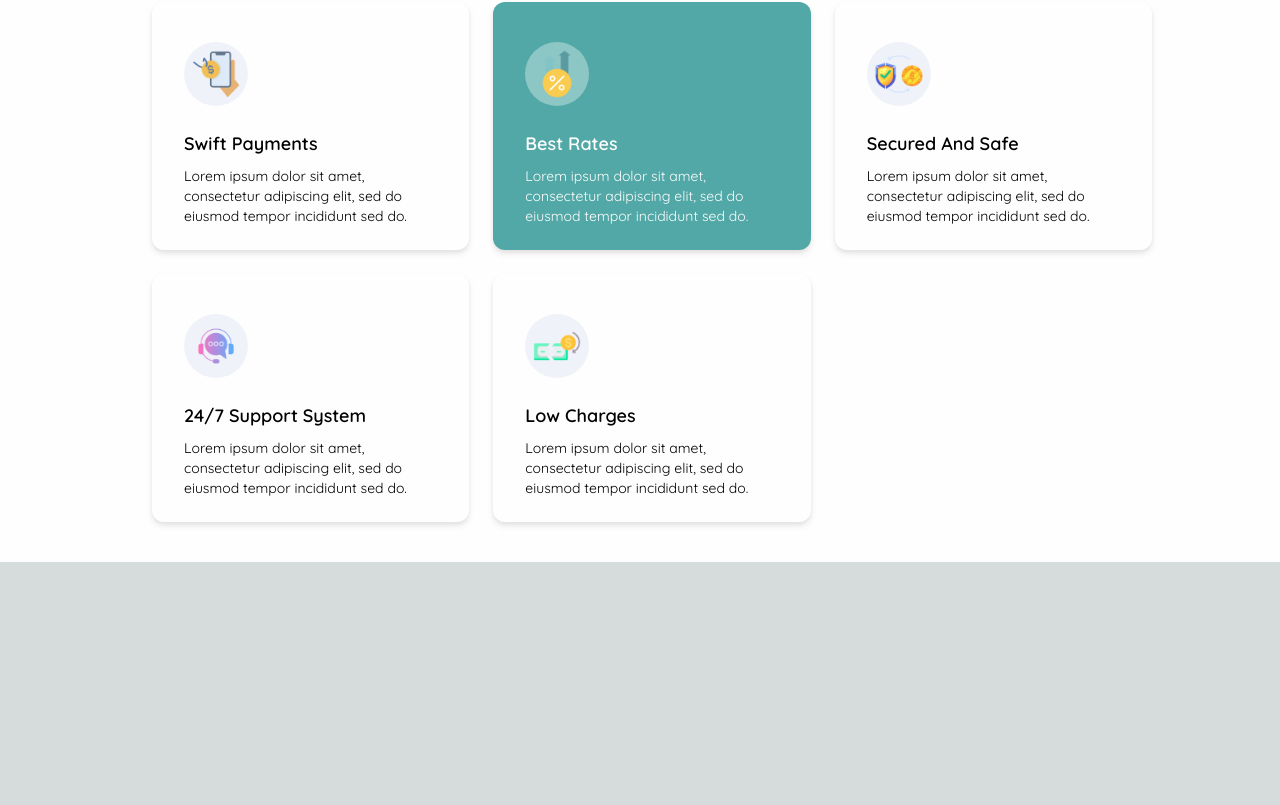
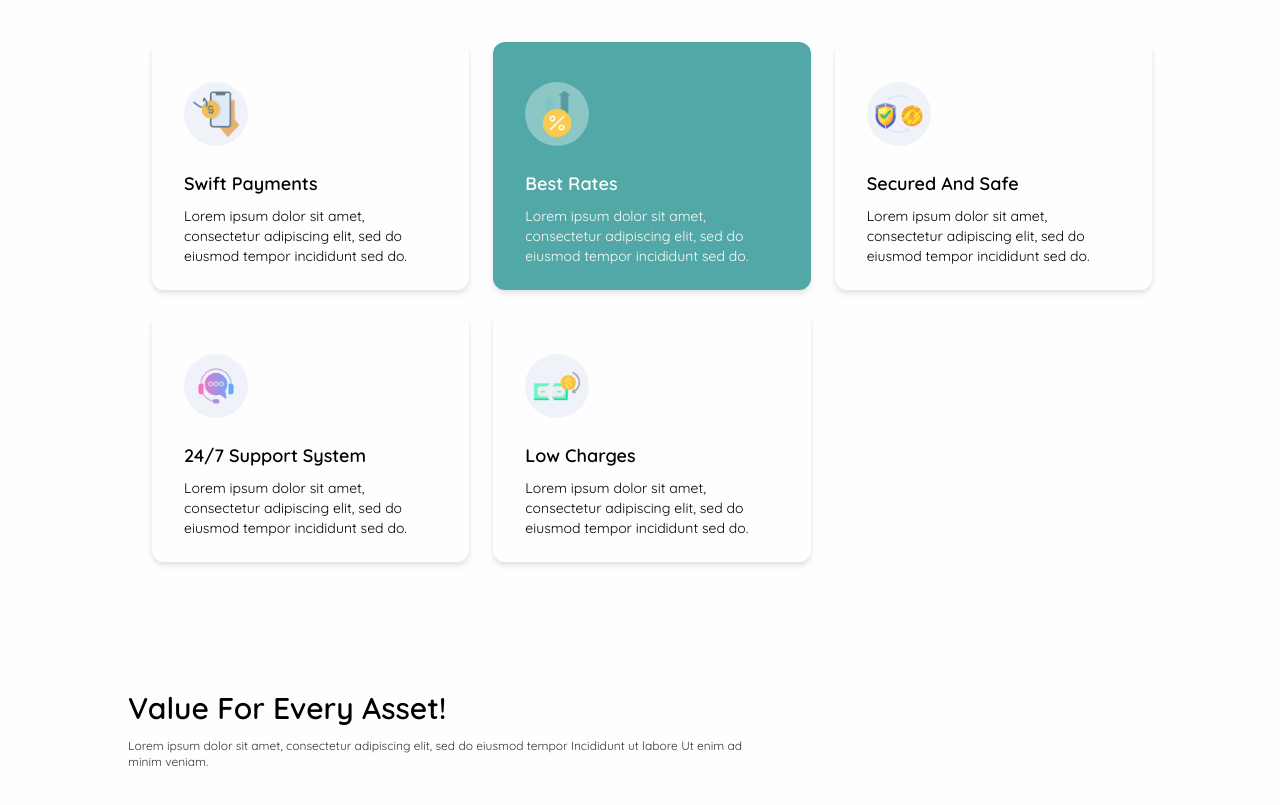
Before and after one commit to Swapam/Swapam-Landing-Page, a Next.js app: page / in a window 1280 px wide. Shown: the part 1159-1964 px from the top of the page. Before the commit the page ends 1721 px from the top, so only its background shows below. Built offline with nearby package versions, Linux system fonts and the light colour scheme.

Commit message:
feat: features 2

```diff
--- a/app/page.js
+++ b/app/page.js
@@ -1,4 +1,5 @@
 import FeaturesOne from "@/components/FeaturesOne";
+import FeaturesTwo from "@/components/FeaturesTwo";
 import Hero from "@/components/Hero";
 import Navbar from "@/components/Navbar";
 import Image from "next/image";
@@ -9,6 +10,7 @@ export default function Home() {
       <Navbar />
       <Hero />
       <FeaturesOne />
+      <FeaturesTwo />
     </main>
   );
 }
--- a/components/FeaturesOne.jsx
+++ b/components/FeaturesOne.jsx
@@ -50,7 +50,7 @@ const FeaturesOne = () => {
   };
 
   return (
-    <div className="bg-white min-h-screen flex flex-col justify-center items-center py-10 px-0 lg:px-[10%] transition duration-300 ease-in-out">
+    <div className="bg-white min-h-screen flex flex-col justify-center items-center py-10 lg:py-20 px-0 lg:px-[10%] transition duration-300 ease-in-out">
       <h2 className="text-center text-black py-16 text-2xl md:text-3xl xl:text-3xl font-semibold">
         Where Digital Dreams Meet <br />
         Decentralized Deals!
--- /dev/null
+++ b/components/FeaturesTwo.jsx
@@ -0,0 +1,21 @@
+import React from "react";
+
+const FeaturesTwo = () => {
+  return (
+    <div className="bg-white min-h-screen flex flex-col py-10 lg:py-12 px-[5%] lg:px-[10%] transition duration-300 ease-in-out">
+      <div className="w-[60%] flex flex-col gap-3">
+        <h2 className="text-left text-black text-2xl md:text-3xl xl:text-3xl font-semibold">
+          Value For Every Asset!
+        </h2>
+        <span className={`text-xs  text-left text-lightGrayText`}>
+          Lorem ipsum dolor sit amet, consectetur adipiscing elit, sed do
+          eiusmod tempor Incididunt ut labore Ut enim ad minim veniam.
+        </span>
+      </div>
+
+      <div className="w-full grid grid-cols-1 lg:grid-cols-2 place-items-center transition duration-300 ease-in-out"></div>
+    </div>
+  );
+};
+
+export default FeaturesTwo;
--- a/tailwind.config.js
+++ b/tailwind.config.js
@@ -19,6 +19,7 @@ module.exports = {
         lightPurple: "#6D6EA5",
         lightGray: "#f0f2f9",
         lightGreen: "#8cc6c5",
+        lightGrayText: "#353535",
       },
     },
   },
```
